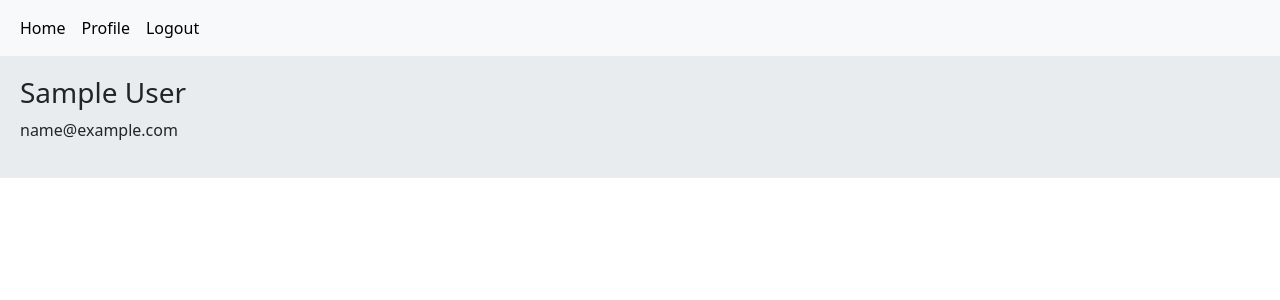
After one commit to mohammad-maleki71/project, a Django app: page /account/profile/1/ in a window 1280 px wide. The commit adds this page. Shown: the top 300 px of the page. Run offline with Django 5.2, Linux system fonts and the light colour scheme; the visitor is signed in with stand-in values (Sample User, id 1); data comes from the database, SQL or seed files in the repository.

Commit message:
add profile

```diff
--- /dev/null
+++ b/M/account/templates/account/profile.html
@@ -0,0 +1,8 @@
+{% extends 'base.html' %}
+
+{% block content %}
+    <h3>{{ user.full_name }}</h3>
+    <small>{{ user.phone_number }}</small>
+    <p>{{ user.email }}</p>
+
+{% endblock %}
--- a/M/account/urls.py
+++ b/M/account/urls.py
@@ -7,4 +7,5 @@ urlpatterns = [
     path('verify/', views.VerifyCodeView.as_view(), name='verify_code'),
     path('login/', views.LoginView.as_view(), name='user_login'),
     path('logout/', views.LogoutView.as_view(), name='user_logout'),
+    path('profile/<int:user_id>/', views.UserProfileView.as_view(), name='user_profile'),
 ]
--- a/M/account/views.py
+++ b/M/account/views.py
@@ -83,6 +83,7 @@ class LoginView(View):
             user = authenticate(request, username=cd['phone_number'], password=cd['password'])
             if user is not None:
                 login(request, user)
+                messages.success(request, 'you logged in successfully', 'success')
                 if self.next:
                     return redirect(self.next)
                 return redirect('home:home')
@@ -95,3 +96,8 @@ class LogoutView(LoginRequiredMixin, View):
         logout(request)
         messages.success(request, 'you logged out', 'success')
         return redirect('home:home')
+
+class UserProfileView(LoginRequiredMixin, View):
+    def get(self, request, user_id):
+        user = User.objects.get(id=user_id)
+        return render(request, 'account/profile.html', {'user': user})
--- a/M/templates/inc/navbar.html
+++ b/M/templates/inc/navbar.html
@@ -1,8 +1,9 @@
 <nav class="navbar navbar-expand-lg bg-body-tertiary">
   <div class="container-fluid">
       <div class="navbar-nav">
+        <a class="nav-link active" href="{% url 'home:home' %}">Home</a>
         {% if request.user.is_authenticated %}
-            <a class="nav-link active" href="{% url 'home:home' %}">Home</a>
+            <a class="nav-link active" href="{% url 'account:user_profile' user.id %}">Profile</a>
             <a class="nav-link active" href="{% url 'account:user_logout' %}">Logout</a>
         {% else %}
             <a class="nav-link active" href="{% url 'account:user_register' %}">Register</a>
```
